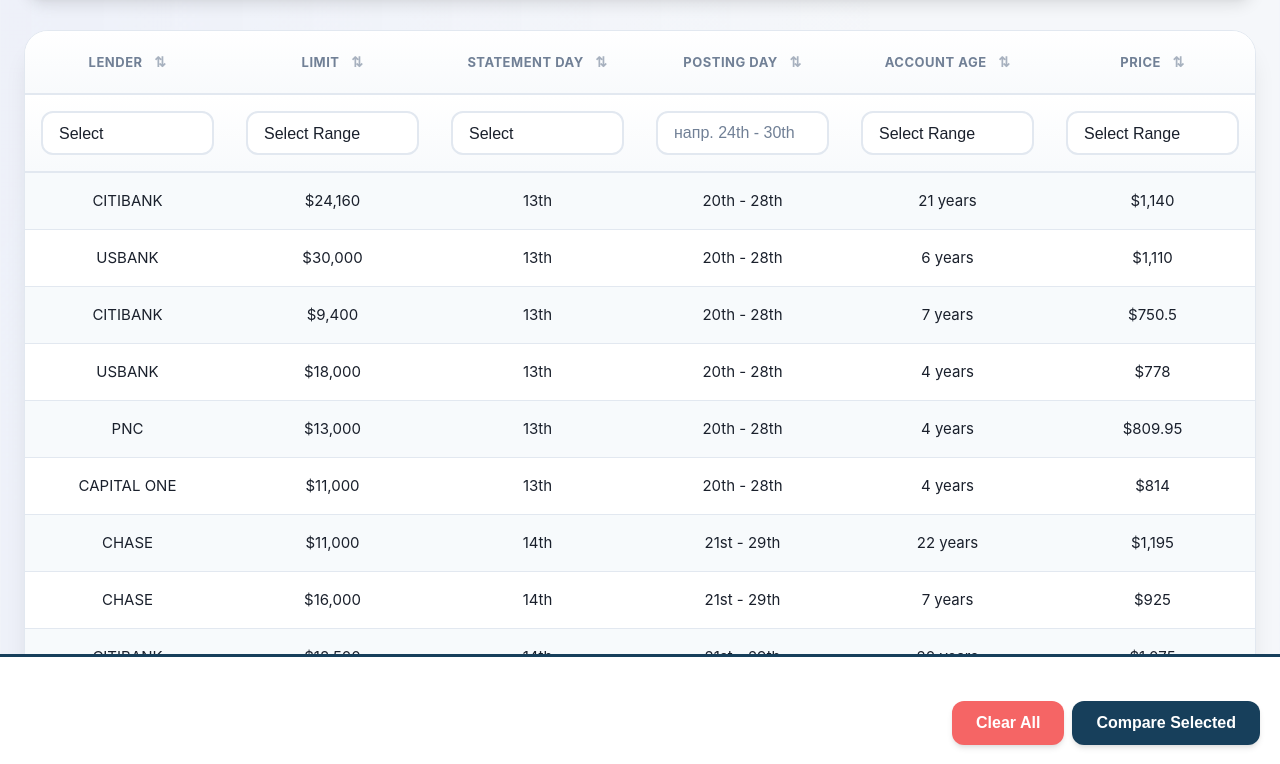
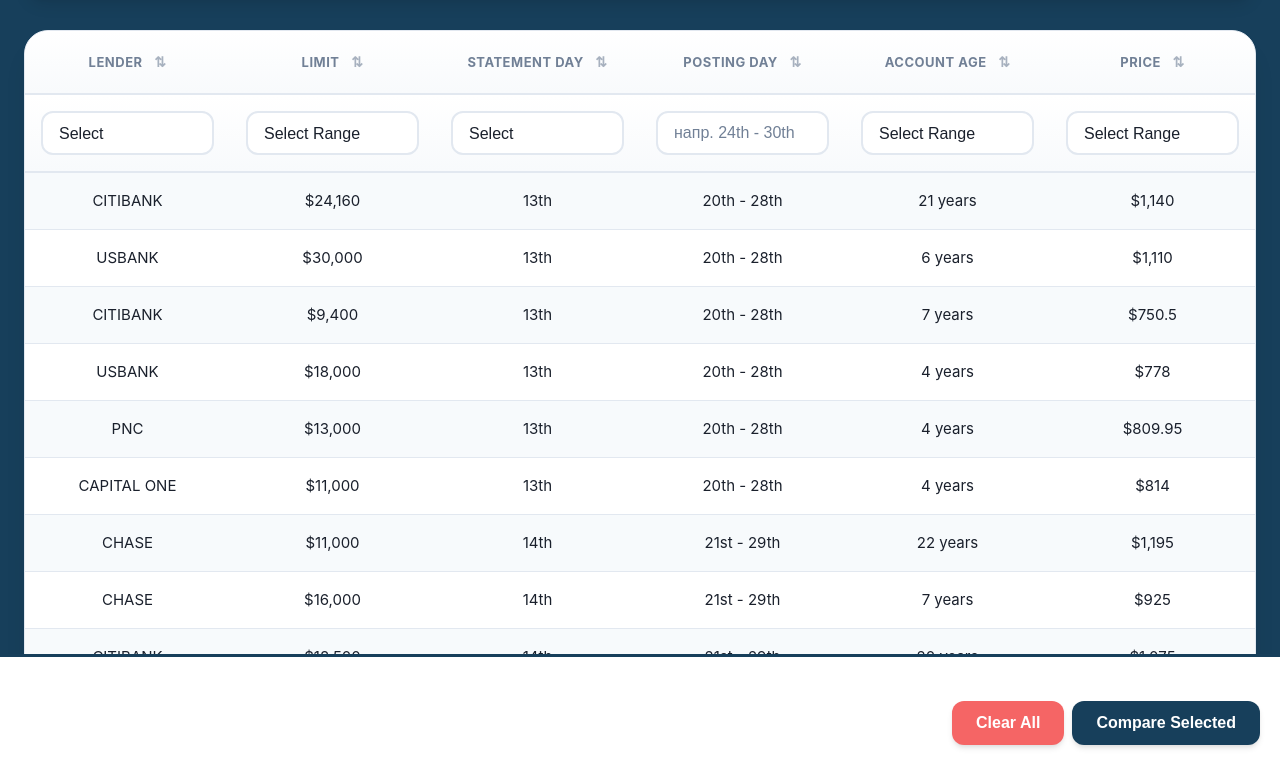
Before and after one commit to Maciia/smartcredit, a plain HTML site: page index.html in a window 1280 px wide. Shown: the part 146-910 px from the top of the page. Drawn offline with Linux system fonts and the light colour scheme.

Commit message:
Add files via upload

```diff
--- a/index.html
+++ b/index.html
@@ -4,6 +4,7 @@
 <meta charset="utf-8">
 <meta name="viewport" content="width=device-width, initial-scale=1">
 <title>SmartCredit365</title>
+<script>document.documentElement.classList.add('preload');addEventListener('load',function(){requestAnimationFrame(function(){document.documentElement.classList.remove('preload');});});</script>
 <link rel="stylesheet" href="style.css">
 </head>
 <body>
--- a/style.css
+++ b/style.css
@@ -26,6 +26,12 @@
   -webkit-touch-callout: none;
 }
 
+/* Disable all transitions until the page has loaded, so the initial render
+   (and the JS-built mobile cards) doesn't visibly animate/"compress" on open. */
+html.preload *{
+  transition:none !important;
+}
+
 *:focus{
   outline:none;
 }
@@ -65,10 +71,9 @@
 }
 
 body{
-  background: var(--bg-solid);
-  background-image:
-    radial-gradient(at 0% 0%, rgba(102, 126, 234, 0.05) 0px, transparent 50%),
-    radial-gradient(at 100% 100%, rgba(118, 75, 162, 0.05) 0px, transparent 50%);
+  /* navy frame (matches header/footer) so there is never a white strip below
+     the footer or in the mobile overscroll/rubber-band area */
+  background: #173f5b;
   display: flex;
   flex-direction: column;
   overscroll-behavior-y: none;
```
